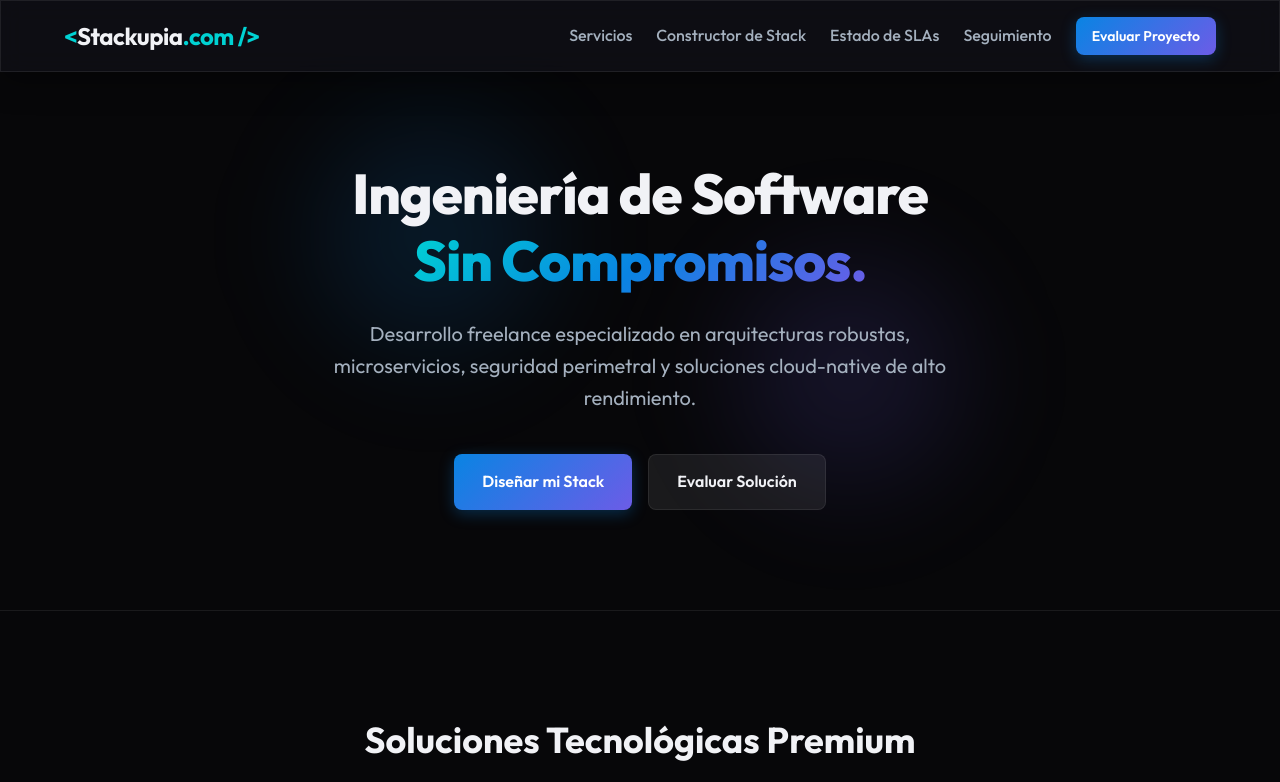
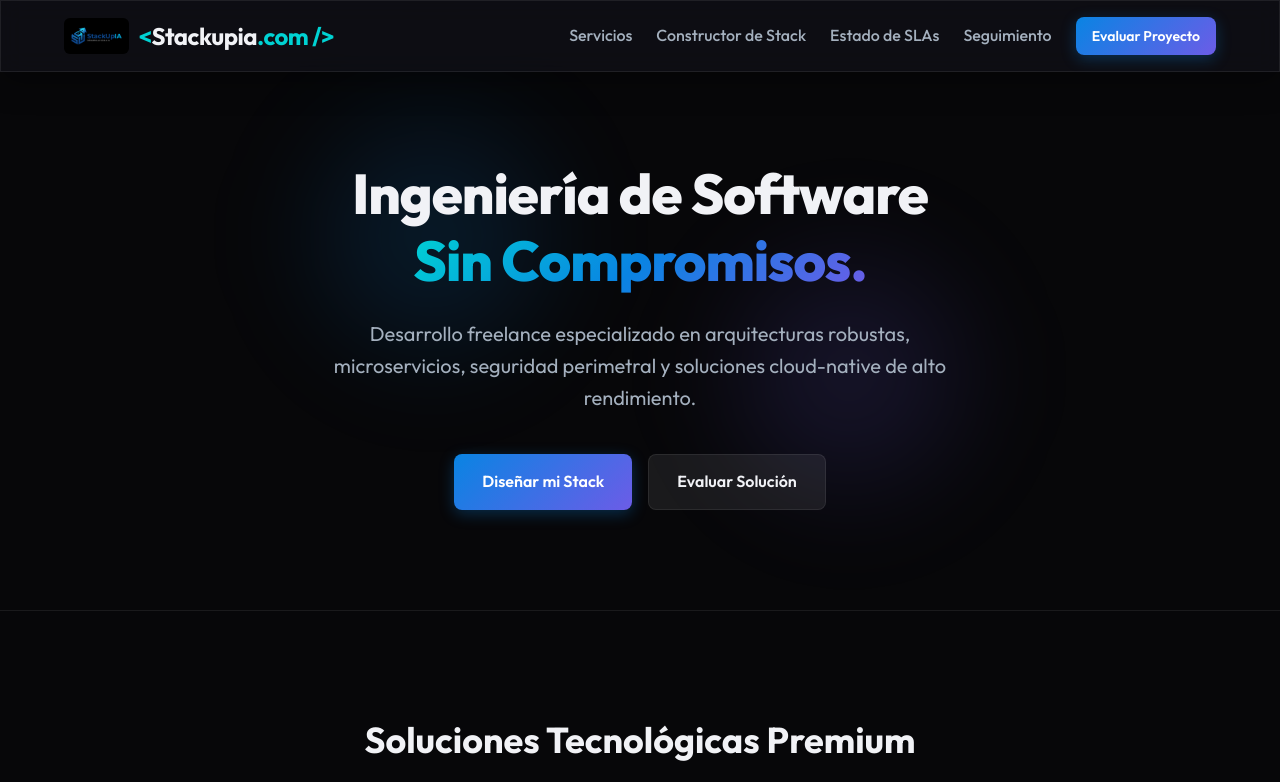
Before and after one commit to gjpierp/StackUpIa, a website: page index.html in a window 1280 px wide. Shown: the top 782 px of the page. Drawn offline with Linux system fonts and the light colour scheme; no server answers.

Commit message:
design: integrate favicon and brand logo image into navigation bar

```diff
--- a/index.html
+++ b/index.html
@@ -22,6 +22,7 @@
     <link rel="preconnect" href="https://fonts.gstatic.com" crossorigin>
     <link href="https://fonts.googleapis.com/css2?family=Outfit:wght@300;400;500;600;700;800&family=JetBrains+Mono:wght@400;500;700&display=swap" rel="stylesheet">
     <link rel="stylesheet" href="styles.css">
+    <link rel="shortcut icon" href="Icono.ico" type="image/x-icon">
 </head>
 <body class="dark-theme">
 
@@ -29,7 +30,8 @@
     <header class="main-header glassmorphic">
         <div class="container header-container">
             <a href="#" class="logo-link">
-                <span class="logo-accent">&lt;</span>Stackupia<span class="logo-accent">.com /&gt;</span>
+                <img src="Logo.jpeg" alt="Stackupia Logo" class="brand-logo-img">
+                <span><span class="logo-accent">&lt;</span>Stackupia<span class="logo-accent">.com /&gt;</span></span>
             </a>
             <nav class="nav-menu">
                 <a href="#servicios" class="nav-link">Servicios</a>
--- a/styles.css
+++ b/styles.css
@@ -89,11 +89,21 @@ body.dark-theme {
 }
 
 .logo-link {
+    display: flex;
+    align-items: center;
+    gap: 10px;
     font-size: 1.5rem;
     font-weight: 700;
     color: var(--text-primary);
     text-decoration: none;
     letter-spacing: -0.5px;
+}
+
+.brand-logo-img {
+    height: 36px;
+    width: auto;
+    border-radius: 6px;
+    object-fit: contain;
 }
 
 .logo-accent {
```
Also changed, not shown: Icono.ico (added), Icono.jpeg (added), Logo.jpeg (added).
